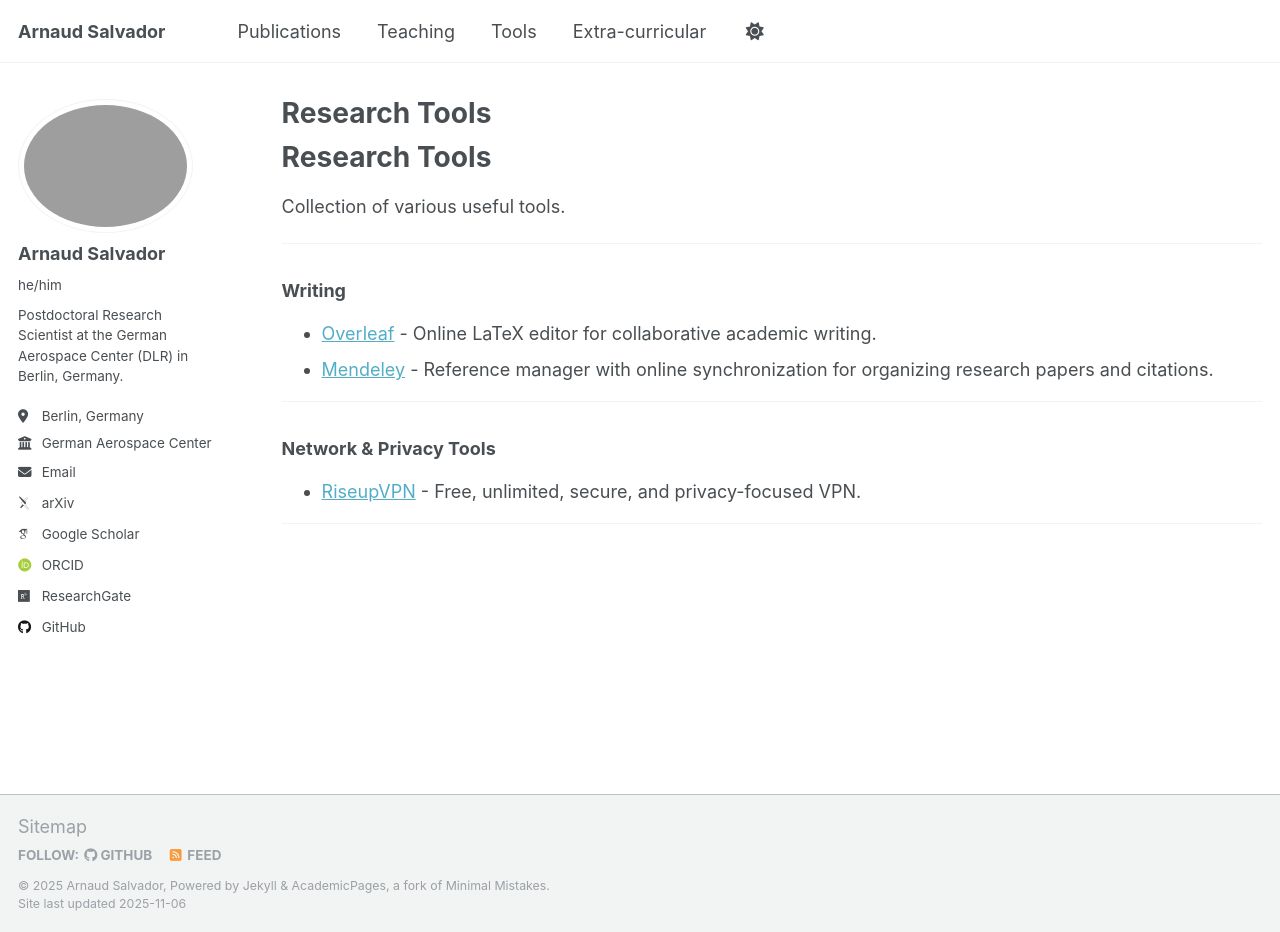
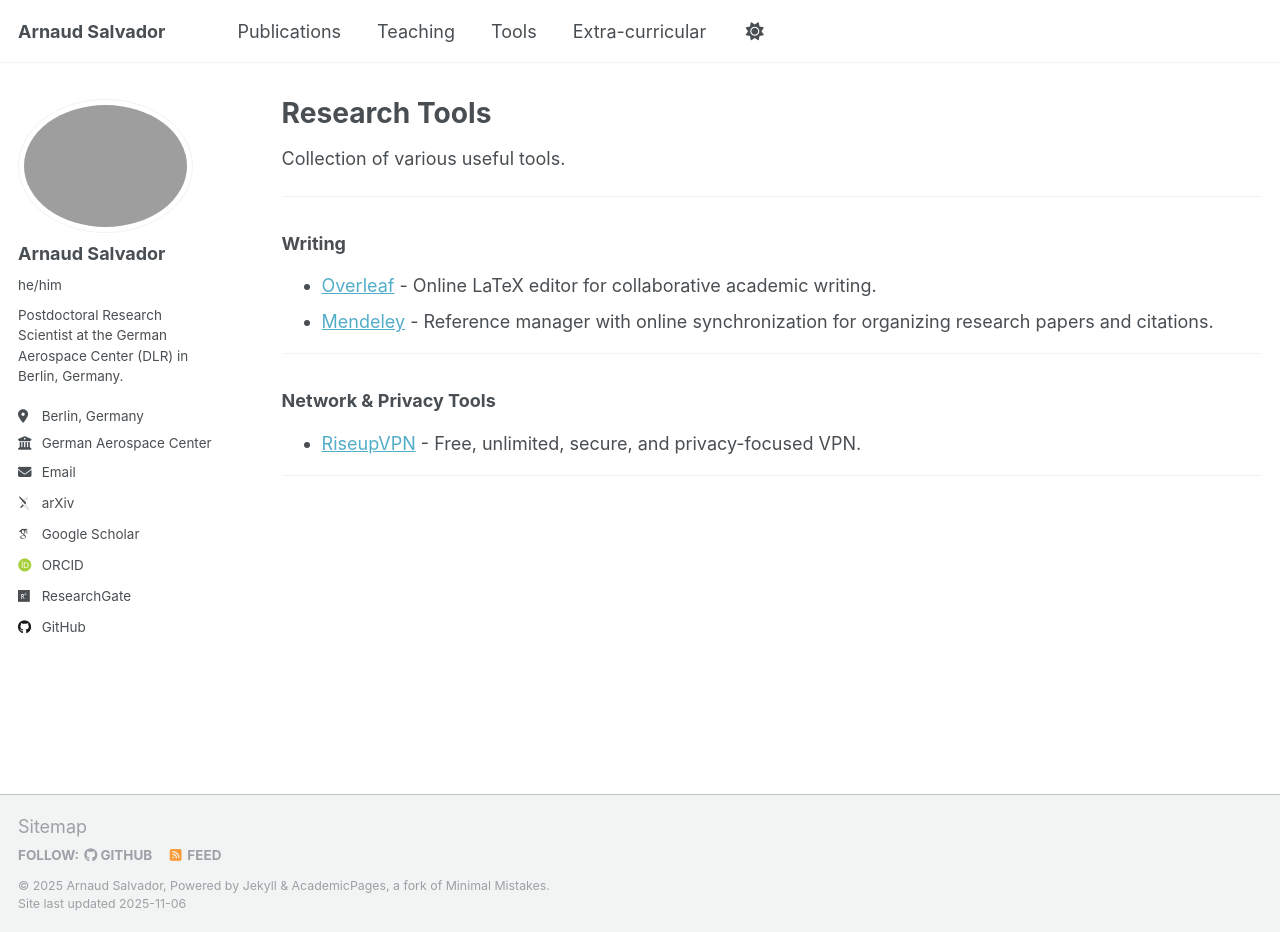
Before and after one commit to arnaudsalvador/arnaudsalvador.github.io, a Jekyll site: the page built from _pages/tools.md, in a window 1280 px wide and 932 px high. Built offline with Jekyll 4.4.1, drawn with Linux system fonts in a browser that asks for light colours; some web fonts are replaced.

Commit message:
Update tools.md

```diff
--- a/_pages/tools.md
+++ b/_pages/tools.md
@@ -6,8 +6,6 @@
 ---
 
 {% include base_path %}
-
-# Research Tools
 
 Collection of various useful tools.
 
```
